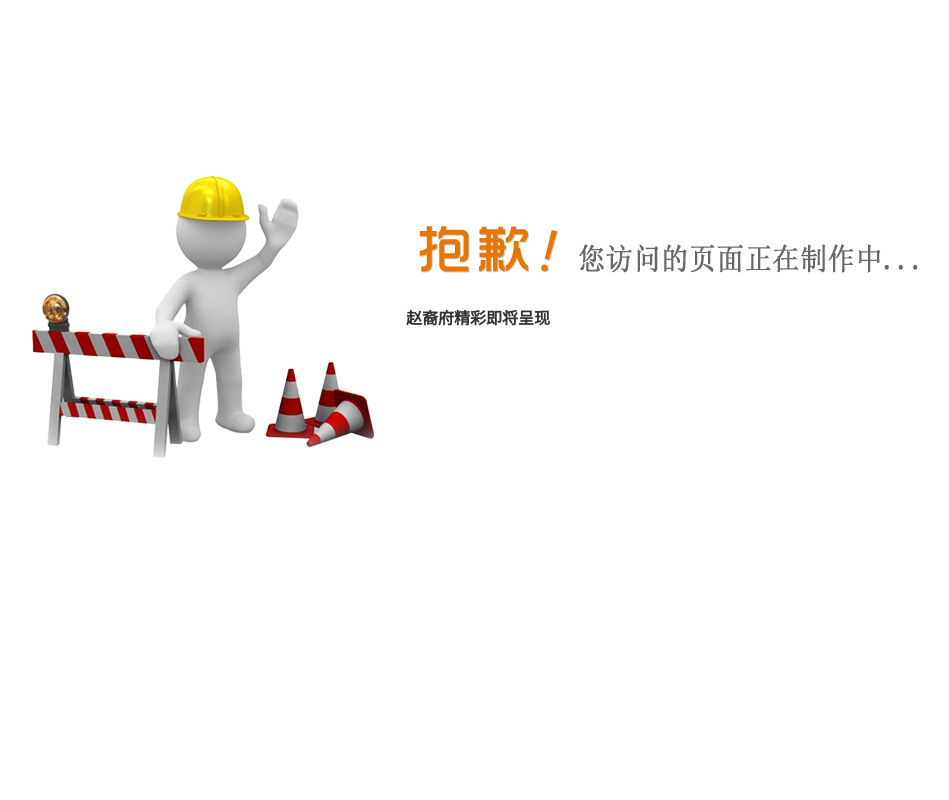
After one commit to selwynshen/zyf_cms, a Django app: page /admin/home/ in a window 1280 px wide. The commit adds this page. Shown: the whole page, without its empty margins (168-1117 px from the left). Run offline with Django 3.2, Linux system fonts and the light colour scheme; parts of the project's set-up code (start-up, migrations or seed data) failed here and were passed over.

Commit message:
20160317

```diff
--- a/admin/urls.py
+++ b/admin/urls.py
@@ -8,6 +8,8 @@ urlpatterns = patterns('',
     url(r'^logout/', 'admin.views.logout',name='注销'),
 
     url(r'index/$', 'admin.views.index'),
+
+    url(r'home/$', 'admin.views.home'),
 
     # 店铺管理
     url(r'shop_list/$','admin.views.shop_list'),
--- a/admin/views.py
+++ b/admin/views.py
@@ -55,6 +55,11 @@ def logout(request):
     auth.logout(request)
     from zyf_cms.settings import LOGIN_URL
     return HttpResponseRedirect(LOGIN_URL)
+
+
+def home(request):
+    return render_to_response('admin/index.html')
+
 
 @auth_required
 @access_permitted
--- a/templates/admin/base-iframe.html
+++ b/templates/admin/base-iframe.html
@@ -4,7 +4,7 @@
 <header>
     <div class="header">
         <div class="navbar-header">
-            <a href="/admin/index" class="navbar-brand">
+            <a href="/admin/home" class="navbar-brand">
                 <i class="entypo-home"></i> <span>主页</span>
             </a>
             <div class="navbar-leftArrow">＜</div>
--- /dev/null
+++ b/templates/admin/index.html
@@ -0,0 +1,29 @@
+<html xmlns="http://www.w3.org/1999/xhtml"><head><meta http-equiv="Content-Type" content="text/html; charset=utf-8">
+<title>您好，网站正在建设中，请稍后重试... ...</title>
+<style type="text/css">
+<!--
+* { margin: 0px; padding: 0px; font-family:"宋体"; font-size:12px; color:#000000;}
+a img{border:none;}
+img { border:0!important;}
+.clear { clear:both;}
+.menu{ width:1000px; margin:100px auto 0 auto;}
+.menu_left{width:344px; height:292px; float:left; margin-left:60px; margin-top:75px; display: inline;}
+.menu_right{ float:left; margin-left:30px; width:550px;}
+.menu_right_img{ width:527px; height:84px; margin:100px auto 0 0px;}
+.menu_right p{ font-family:"微软雅黑"; font-size:16px; font-weight:bold; line-height:30px; margin-top:20px; color:#333;}
+.menu_right span{font-family:"微软雅黑"; font-size:16px; font-weight:bold; color:#FF0000;}
+.menu_right a{font-family:"微软雅黑";font-size:16px;font-weight:bold;margin-top:20px;color:#FF0000;text-decoration: none;}
+-->
+</style>
+</head>
+<body>
+<div class="menu">
+  <div class="menu_left"><img src="/static/images/img_tu.jpg"></div>
+  <div class="menu_right">
+    <div class="menu_right_img"><img src="/static/images/img_404.jpg" alt="访问的页面正在制作中"></div>
+    <p>赵裔府精彩即将呈现</p>
+  </div>
+  <div class="clear"></div>
+</div>
+
+</body></html>
--- a/zyf_cms/models.py
+++ b/zyf_cms/models.py
@@ -72,9 +72,9 @@ class IllCase(BaseModel):
     #0:未知 1:失眠多梦不易入睡  2:做梦醒来就忘不困 3： 多梦醒来精神疲劳 4： 有凌晨醒的现象
     shuimian_zhiliang = models.IntegerField(max_length=2, null=True, default=0)
 
-    shuimian_shijian_kaishi = models.IntegerField(max_length=2, null=True, default=0)
+    shuimian_shijian_kaishi = models.CharField(max_length=20, null=True, default='')
 
-    shuimian_shijian_jieshu = models.IntegerField(max_length=2, null=True, default=0)
+    shuimian_shijian_jieshu = models.CharField(max_length=20, null=True, default='')
     #0:未知 1:肥大  2:瘦小 3： 有齿痕 4： 舌中有裂纹
     shezhi = models.CharField(max_length=50, null=True, default="")
     #0:未知 1:是  2:否
```
Also changed, not shown: static/images/img_404.jpg (added), static/images/img_tu.jpg (added), 3 other files.
